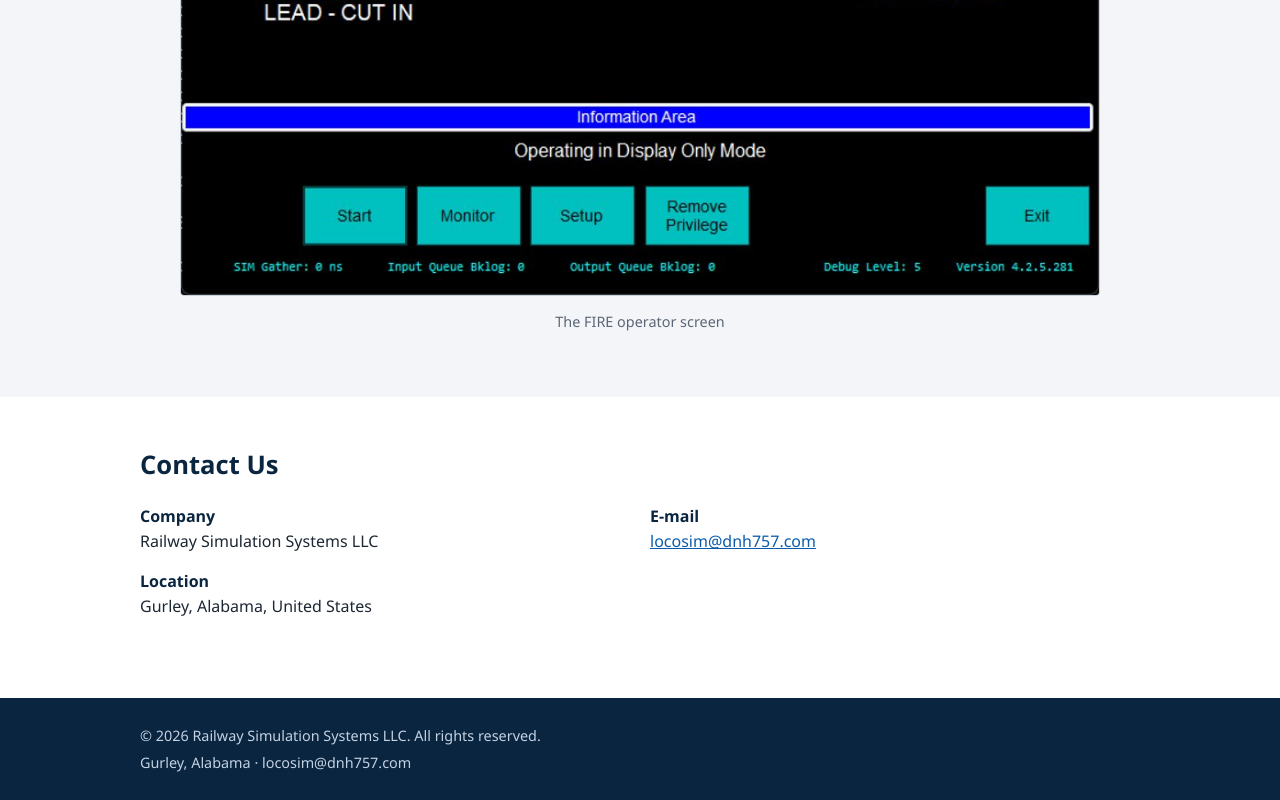
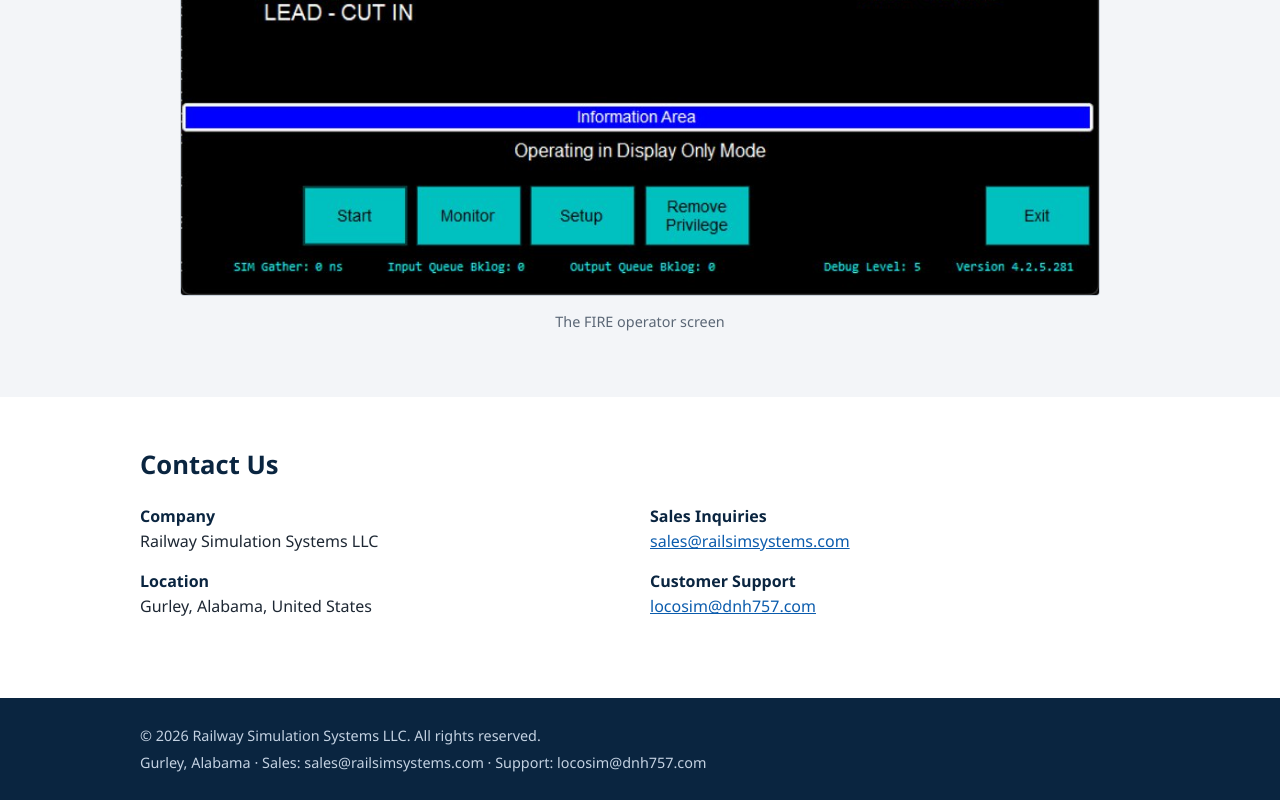
Before and after one commit to dnh757/rss-website, a plain HTML site: page index.html in a window 1280 px wide. Shown: the part 1580-2380 px from the top of the page. Drawn offline with Linux system fonts and the light colour scheme.

Commit message:
Add sales e-mail for inquiries
Co-Authored-By: Claude Opus 5.5 <noreply@anthropic.com>
Claude-Session: https://claude.ai/code/session_01GaVyTrSDz1MXEoh9kgxSxu

```diff
--- a/index.html
+++ b/index.html
@@ -116,7 +116,9 @@
         <dd>Gurley, Alabama, United States</dd>
       </div>
       <div>
-        <dt>E-mail</dt>
+        <dt>Sales Inquiries</dt>
+        <dd><a href="mailto:sales@railsimsystems.com">sales@railsimsystems.com</a></dd>
+        <dt>Customer Support</dt>
         <dd><a href="mailto:locosim@dnh757.com">locosim@dnh757.com</a></dd>
       </div>
     </dl>
@@ -126,7 +128,7 @@
 <footer>
   <div class="wrap">
     <p>&copy; 2026 Railway Simulation Systems LLC. All rights reserved.</p>
-    <p>Gurley, Alabama &middot; locosim@dnh757.com</p>
+    <p>Gurley, Alabama &middot; Sales: sales@railsimsystems.com &middot; Support: locosim@dnh757.com</p>
   </div>
 </footer>
 
```
